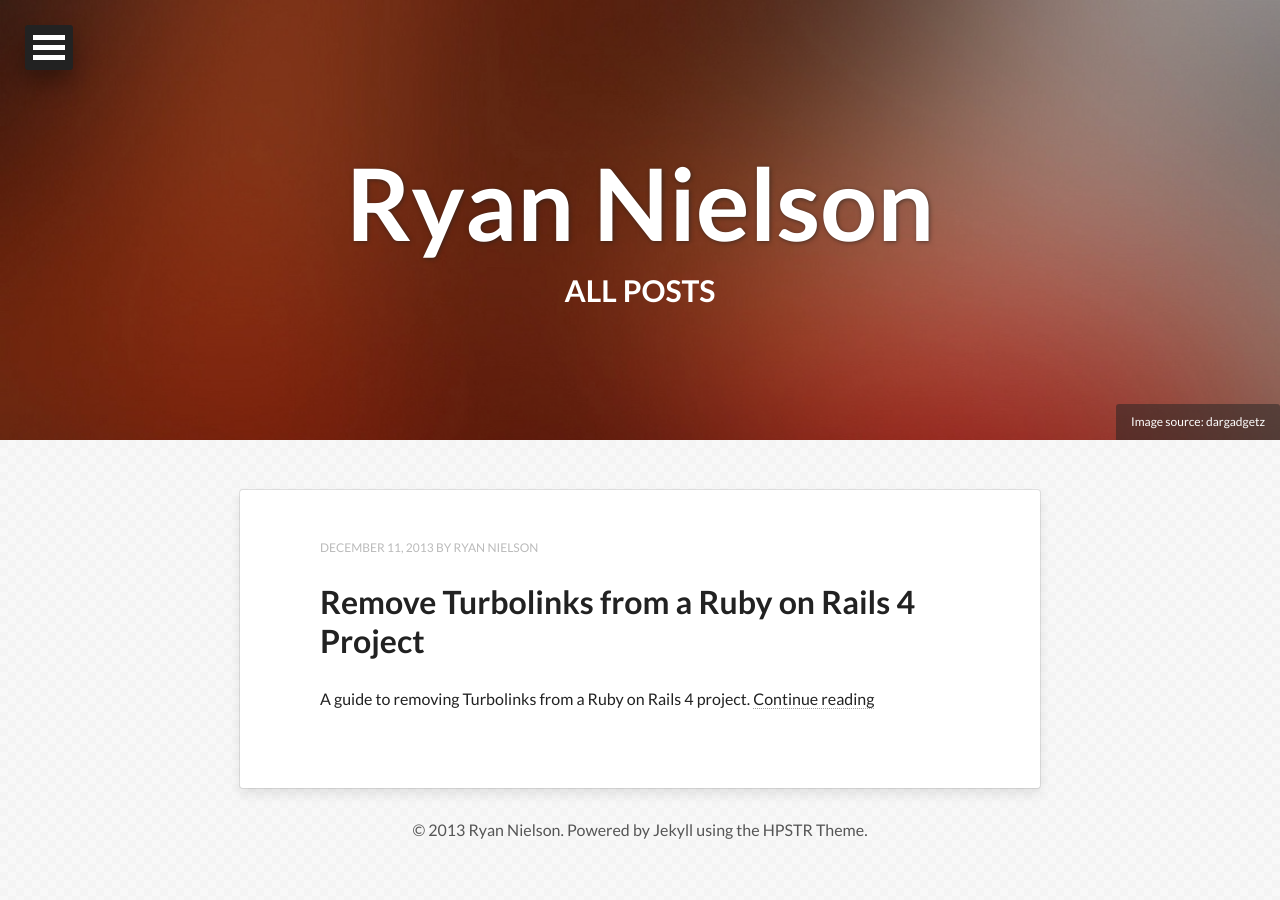
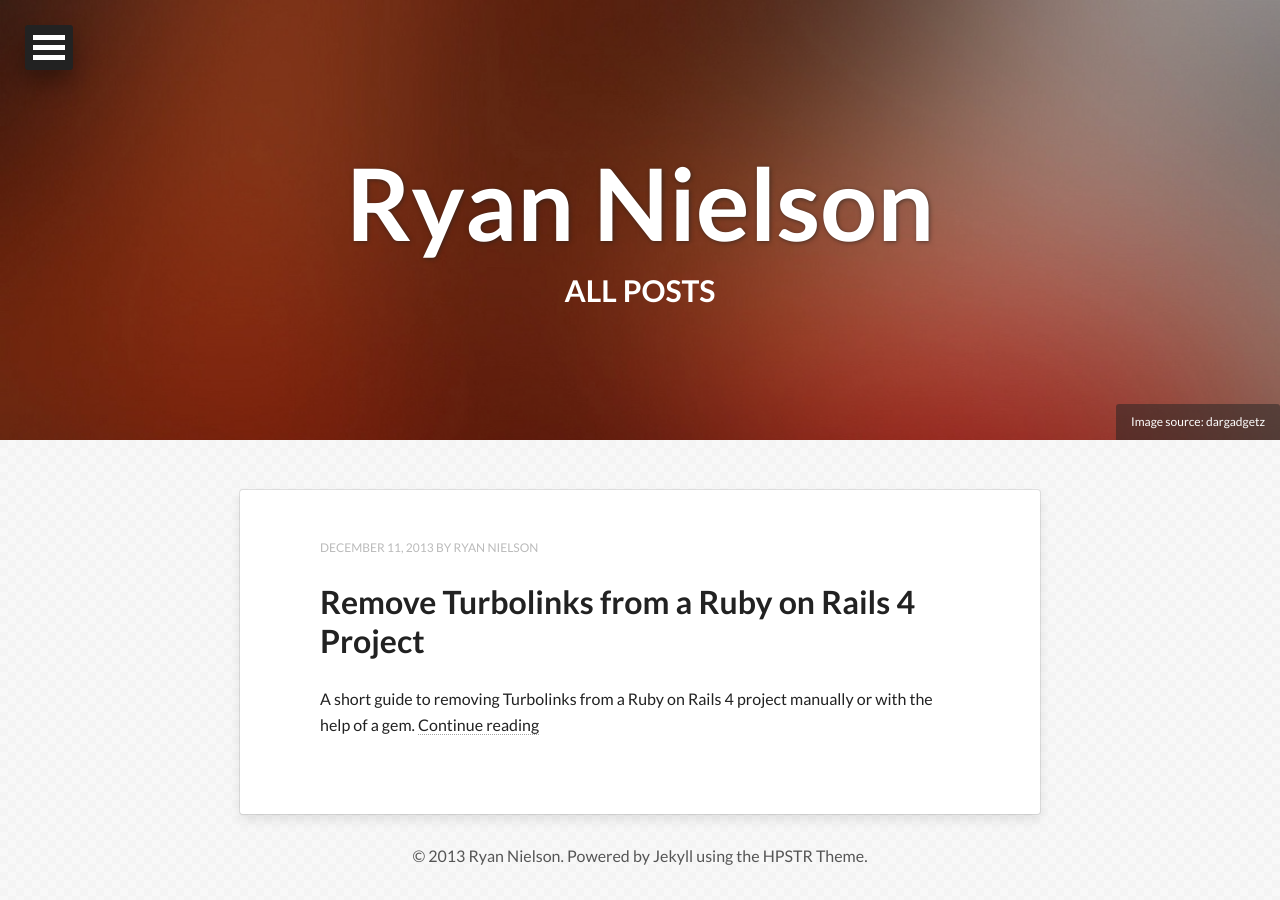
Before and after one commit to PLaRoche/ryannielson.github.io, a Jekyll site: the page built from archive.html, in a window 1280 px wide. Built offline with Jekyll 4.4.1, drawn with Linux system fonts in a browser that asks for light colours; nearby versions of some CDN libraries; Markdown is read by kramdown in place of the engine named in the settings.

Commit message:
Added new description

```diff
--- a/_posts/2013-12-11-remove-turbolinks-from-a-ruby-on-rails-4-project.md
+++ b/_posts/2013-12-11-remove-turbolinks-from-a-ruby-on-rails-4-project.md
@@ -1,7 +1,7 @@
 ---
 layout: post
 title: Remove Turbolinks from a Ruby on Rails 4 Project
-description: "A guide to removing Turbolinks from a Ruby on Rails 4 project."
+description: "A short guide to removing Turbolinks from a Ruby on Rails 4 project manually or with the help of a gem."
 tags: [ruby on rails, web]
 image:
   feature: abstract-10.jpg
```
